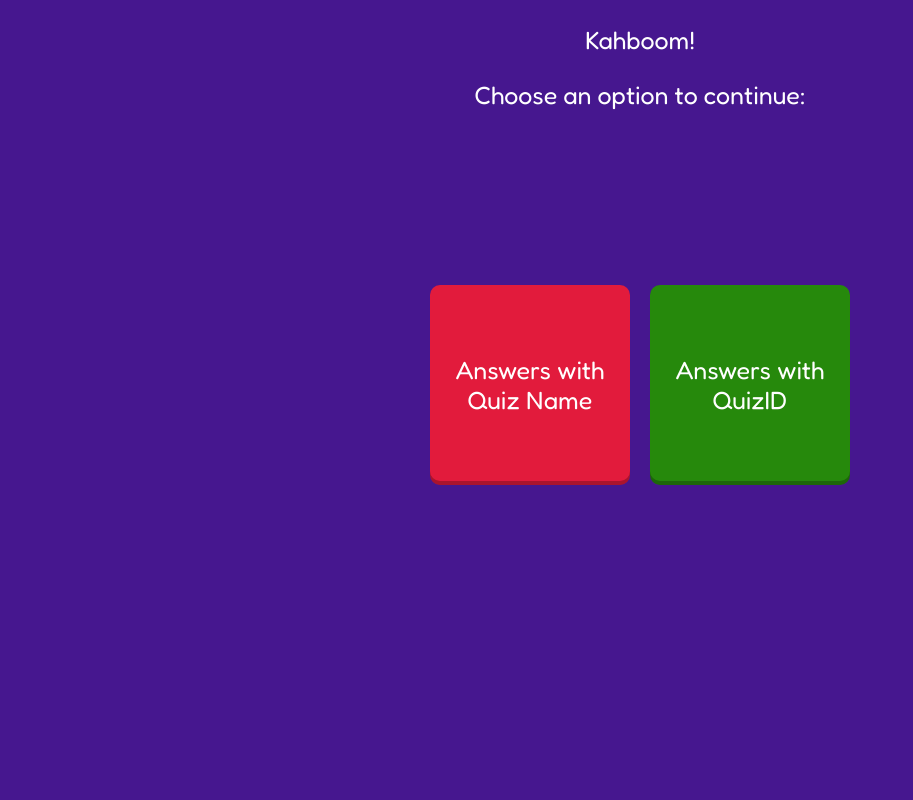
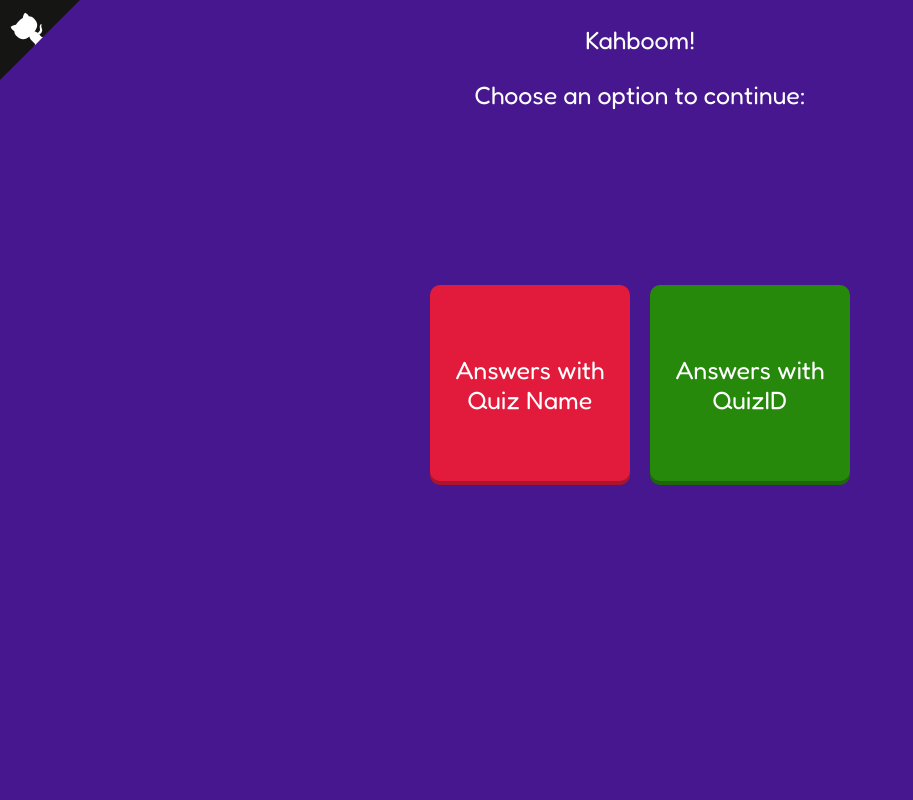
Before and after one commit to Mondmarmelade/Kahboom, a Flask app: page / in a window 1280 px wide. Shown: the whole page, without its empty margins (0-913 px from the left). Run offline with Flask 2, Linux system fonts and the light colour scheme.

Commit message:
Github Link

```diff
--- a/templates/index.html
+++ b/templates/index.html
@@ -46,5 +46,14 @@
                 </form>
             </div>
         </div>
+        <div class="githubcornerdiv">
+            <a href="https://github.com/Mondmarmelade/Kahboom" class="github-corner">
+                <svg width="80" height="80" viewBox="0 0 250 250" style="fill:#151513; color:#fff; position: absolute; top: 0; border: 0; left: 0; transform: scale(-1, 1);">
+                    <path d="M0,0 L115,115 L130,115 L142,142 L250,250 L250,0 Z"></path>
+                    <path d="M128.3,109.0 C113.8,99.7 119.0,89.6 119.0,89.6 C122.0,82.7 120.5,78.6 120.5,78.6 C119.2,72.0 123.4,76.3 123.4,76.3 C127.3,80.9 125.5,87.3 125.5,87.3 C122.9,97.6 130.6,101.9 134.4,103.2" fill="currentColor" style="transform-origin: 130px 106px;" class="octo-arm"></path>
+                    <path d="M115.0,115.0 C114.9,115.1 118.7,116.5 119.8,115.4 L133.7,101.6 C136.9,99.2 139.9,98.4 142.2,98.6 C133.8,88.0 127.5,74.4 143.8,58.0 C148.5,53.4 154.0,51.2 159.7,51.0 C160.3,49.4 163.2,43.6 171.4,40.1 C171.4,40.1 176.1,42.5 178.8,56.2 C183.1,58.6 187.2,61.8 190.9,65.4 C194.5,69.0 197.7,73.2 200.1,77.6 C213.8,80.2 216.3,84.9 216.3,84.9 C212.7,93.1 206.9,96.0 205.4,96.6 C205.1,102.4 203.0,107.8 198.3,112.5 C181.9,128.9 168.3,122.5 157.7,114.1 C157.9,116.9 156.7,120.9 152.7,124.9 L141.0,136.5 C139.8,137.7 141.6,141.9 141.8,141.8 Z" fill="currentColor" class="octo-body"></path>
+                </svg>
+            </a>
+        </div>
 </body>
 </html>
```
